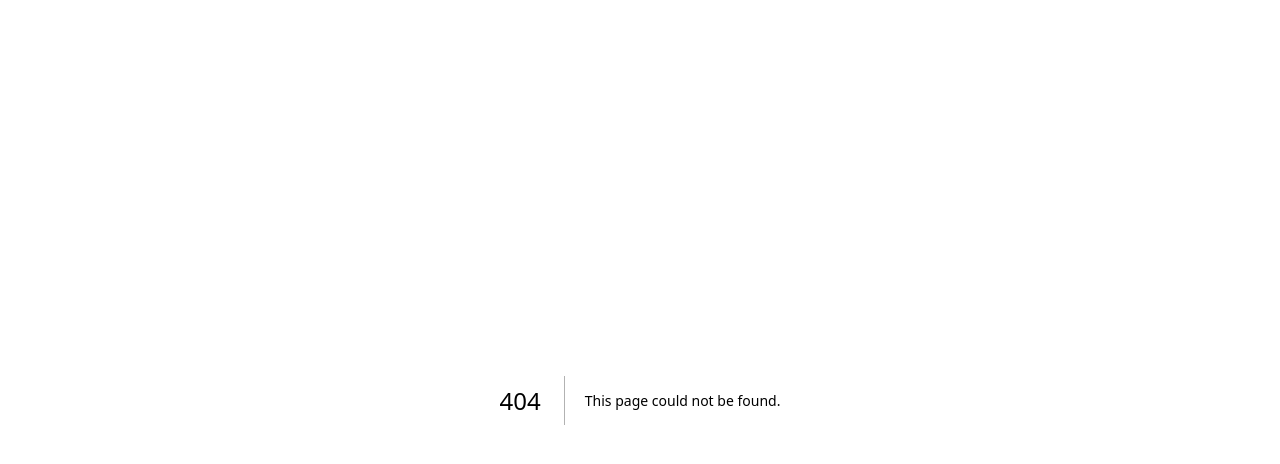
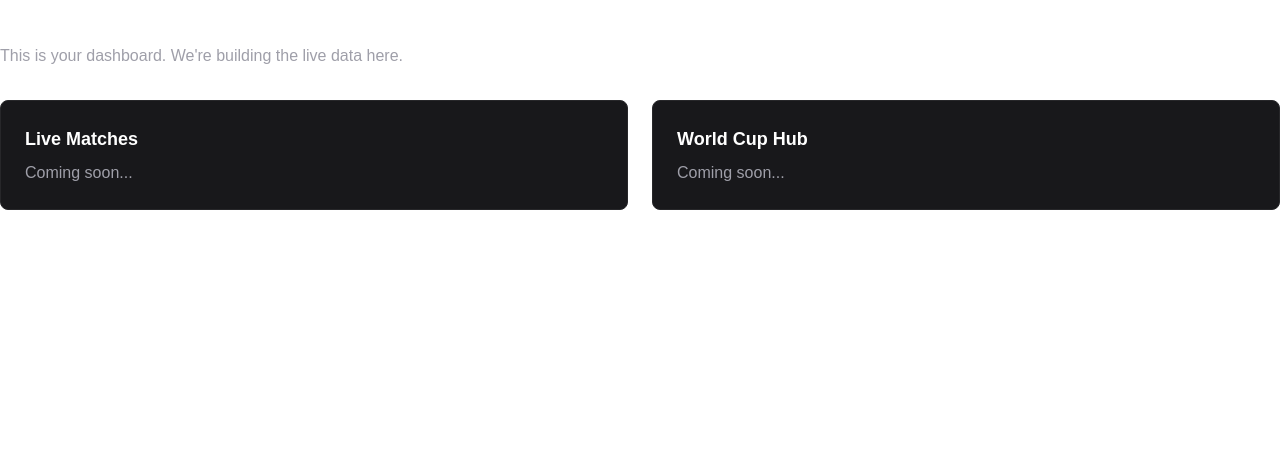
Before and after one commit to orimcoding/swale, a Next.js app: page /dashboard in a window 1280 px wide. Before the commit this address had no page. Shown: the top 464 px of the page. Built offline with nearby package versions, Linux system fonts and the light colour scheme; no server answers.

Commit message:
prevent prerender of dashboard

```diff
--- /dev/null
+++ b/src/app/dashboard/page.tsx
@@ -0,0 +1,32 @@
+import { createServerSupabaseClient } from '@/lib/supabase/server';
+
+export const dynamic = 'force-dynamic';
+
+export default async function DashboardPage() {
+  const supabase = await createServerSupabaseClient();
+
+  const {
+    data: { user },
+  } = await supabase.auth.getUser();
+
+  return (
+    <div className="space-y-8">
+      <div>
+        <h2 className="text-3xl font-bold text-white mb-2">Welcome, {user?.email}!</h2>
+        <p className="text-zinc-400">This is your dashboard. We&apos;re building the live data here.</p>
+      </div>
+
+      <div className="grid grid-cols-1 md:grid-cols-2 gap-6">
+        <div className="p-6 rounded-lg bg-zinc-900 border border-zinc-800">
+          <h3 className="text-lg font-semibold text-white mb-2">Live Matches</h3>
+          <p className="text-zinc-400">Coming soon...</p>
+        </div>
+
+        <div className="p-6 rounded-lg bg-zinc-900 border border-zinc-800">
+          <h3 className="text-lg font-semibold text-white mb-2">World Cup Hub</h3>
+          <p className="text-zinc-400">Coming soon...</p>
+        </div>
+      </div>
+    </div>
+  );
+}
```
